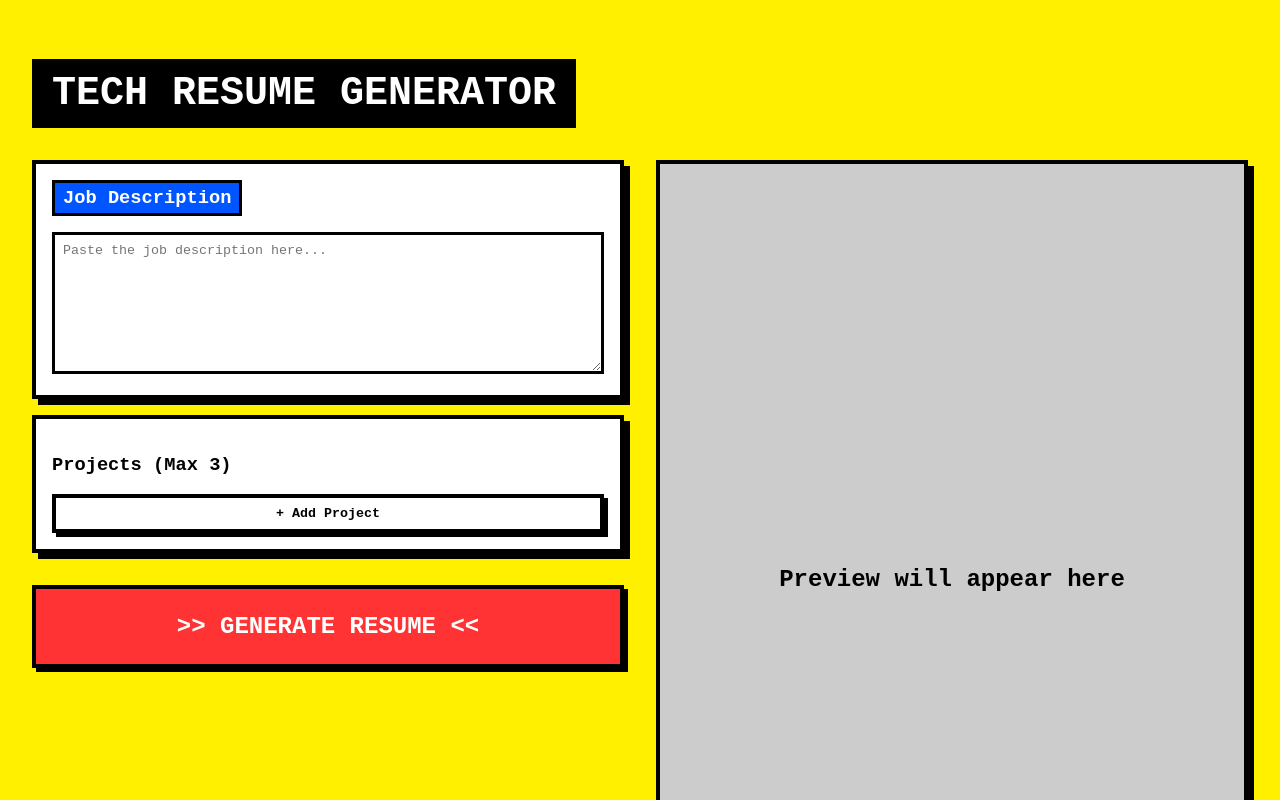
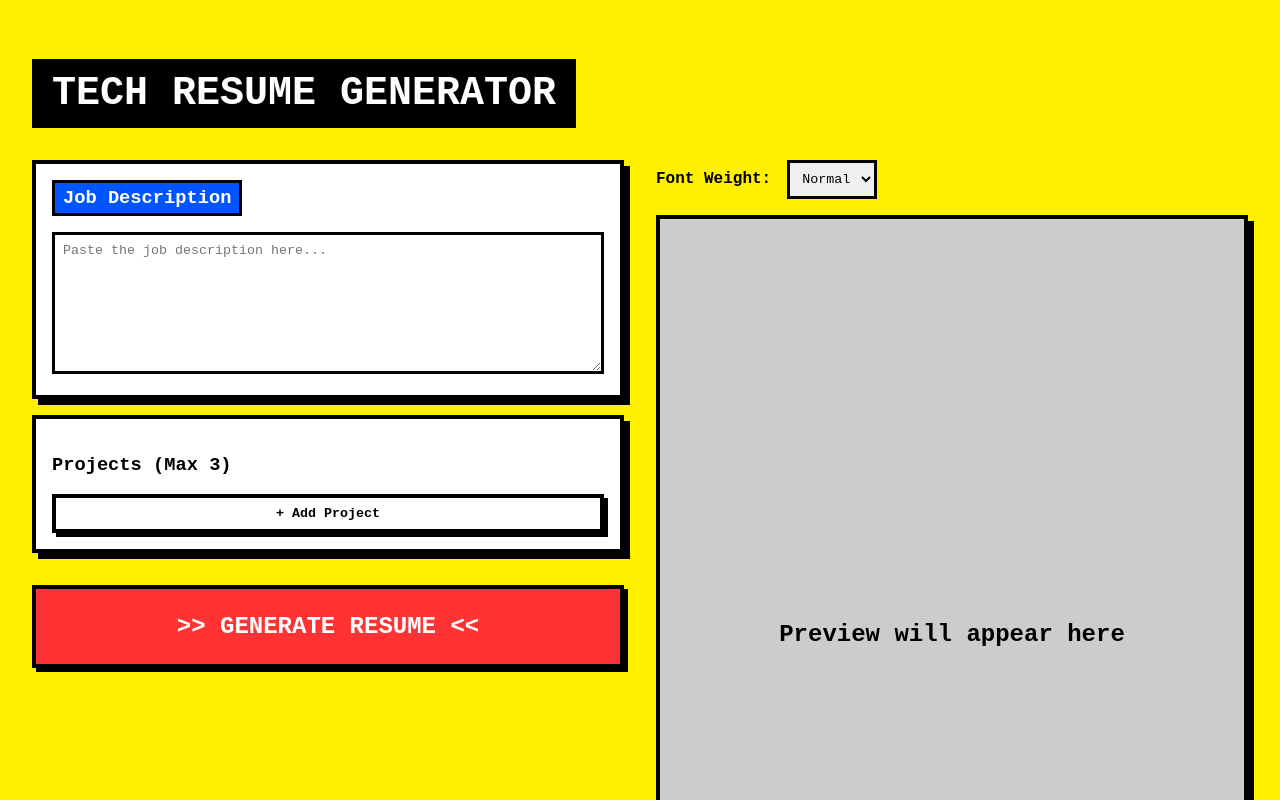
Before and after one commit to sharmaakshat89/toasty-resume, a Next.js app: page /tech-resume in a window 1280 px wide. Shown: the top 800 px of the page. Built offline with nearby package versions, Linux system fonts and the light colour scheme.

Commit message:
feat: add font weight selector and missing skills injection ui

```diff
--- a/app/tech-resume/page.js
+++ b/app/tech-resume/page.js
@@ -8,6 +8,8 @@ export default function TechResume() {
   const [jobDesc, setJobDesc] = useState('');
   const [projects, setProjects] = useState([]);
   const [htmlOutput, setHtmlOutput] = useState('');
+  const [missingSkills, setMissingSkills] = useState([]);
+  const [fontWeight, setFontWeight] = useState('normal');
   const [loading, setLoading] = useState(false);
 
   const handleGenerate = async () => {
@@ -18,12 +20,26 @@ export default function TechResume() {
     setLoading(true);
     try {
       const result = await generateResumeAction(jobDesc, projects);
-      setHtmlOutput(result);
+      setHtmlOutput(result.html);
+      setMissingSkills(result.missingSkills || []);
     } catch (e) {
       console.error(e);
       alert(`Error generating resume: ${e.message}`);
     }
     setLoading(false);
+  };
+
+  const handleSkillAdd = (skillName) => {
+    const skillsDiv = document.getElementById('resume-skills-content');
+    if (skillsDiv) {
+      const firstCategory = skillsDiv.innerHTML.indexOf('<br');
+      if (firstCategory !== -1) {
+        skillsDiv.innerHTML = skillsDiv.innerHTML.substring(0, firstCategory) + ', ' + skillName + skillsDiv.innerHTML.substring(firstCategory);
+      } else {
+        skillsDiv.innerHTML += ', ' + skillName;
+      }
+      setMissingSkills(prev => prev.filter(s => s !== skillName));
+    }
   };
 
   return (
@@ -56,8 +72,37 @@ export default function TechResume() {
         </div>
 
         <div style={{ position: 'sticky', top: '2rem' }}>
+          <div className="no-print" style={{ marginBottom: '1rem' }}>
+            <div style={{ display: 'flex', gap: '1rem', alignItems: 'center', marginBottom: '1rem' }}>
+              <label style={{ fontWeight: 'bold' }}>Font Weight:</label>
+              <select className="neo-input" style={{ width: 'auto' }} value={fontWeight} onChange={(e) => setFontWeight(e.target.value)}>
+                <option value="normal">Normal</option>
+                <option value="500">Medium</option>
+                <option value="bold">Bold</option>
+              </select>
+            </div>
+
+            {missingSkills.length > 0 && (
+              <div className="neo-box" style={{ background: 'var(--bg-yellow)', padding: '0.5rem' }}>
+                <strong style={{ display: 'block', marginBottom: '0.5rem' }}>Missing Skills from JD (Click to add):</strong>
+                <div style={{ display: 'flex', flexWrap: 'wrap', gap: '0.5rem' }}>
+                  {missingSkills.map((skill, idx) => (
+                    <button
+                      key={idx}
+                      className="neo-button"
+                      style={{ background: 'white', color: 'black', padding: '0.25rem 0.5rem', fontSize: '0.9rem' }}
+                      onClick={() => handleSkillAdd(skill)}
+                    >
+                      + {skill}
+                    </button>
+                  ))}
+                </div>
+              </div>
+            )}
+          </div>
+
           {htmlOutput ? (
-             <ResumePreview htmlContent={htmlOutput} />
+             <ResumePreview htmlContent={htmlOutput} fontWeight={fontWeight} />
           ) : (
              <div className="neo-box" style={{ height: '800px', display: 'flex', alignItems: 'center', justifyContent: 'center', color: 'black', background: '#ccc' }}>
                <h2>Preview will appear here</h2>
```
